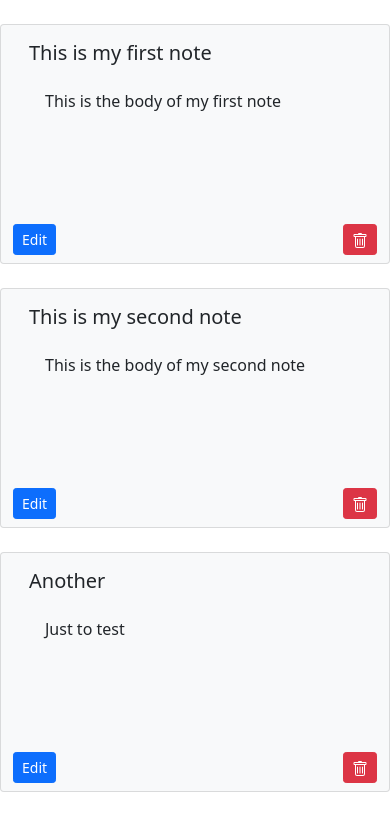
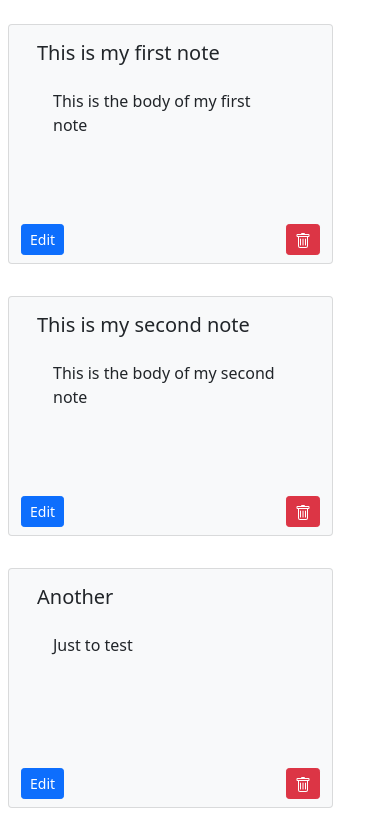
Before and after one commit to msullivan1999/react-todo, a React (Create React App) app: page / in a window 390 px wide. Shown: the top 815 px of the page. Built offline with nearby package versions, Linux system fonts and the light colour scheme.

Commit message:
fix margins on small screens

```diff
--- a/src/components/Note.jsx
+++ b/src/components/Note.jsx
@@ -16,7 +16,7 @@ export default class note extends Component {
                 {
                     notesData.map((item, key) => {
                         return (
-                                <div key={key} className="card note col-lg-3 col-md-4 col-sm-5 d-flex align-items-stretch justify-content-center m-lg-3 m-sm-2 mt-4 bg-light">
+                                <div key={key} className="card note col-lg-3 col-md-5 col-10 d-flex align-items-stretch m-lg-4 m-md-3 m-2 justify-content-center mt-4 bg-light">
                                     <div className="card-body">
                                         <h5 className="card-title">
                                             {item.noteTitle}
```
